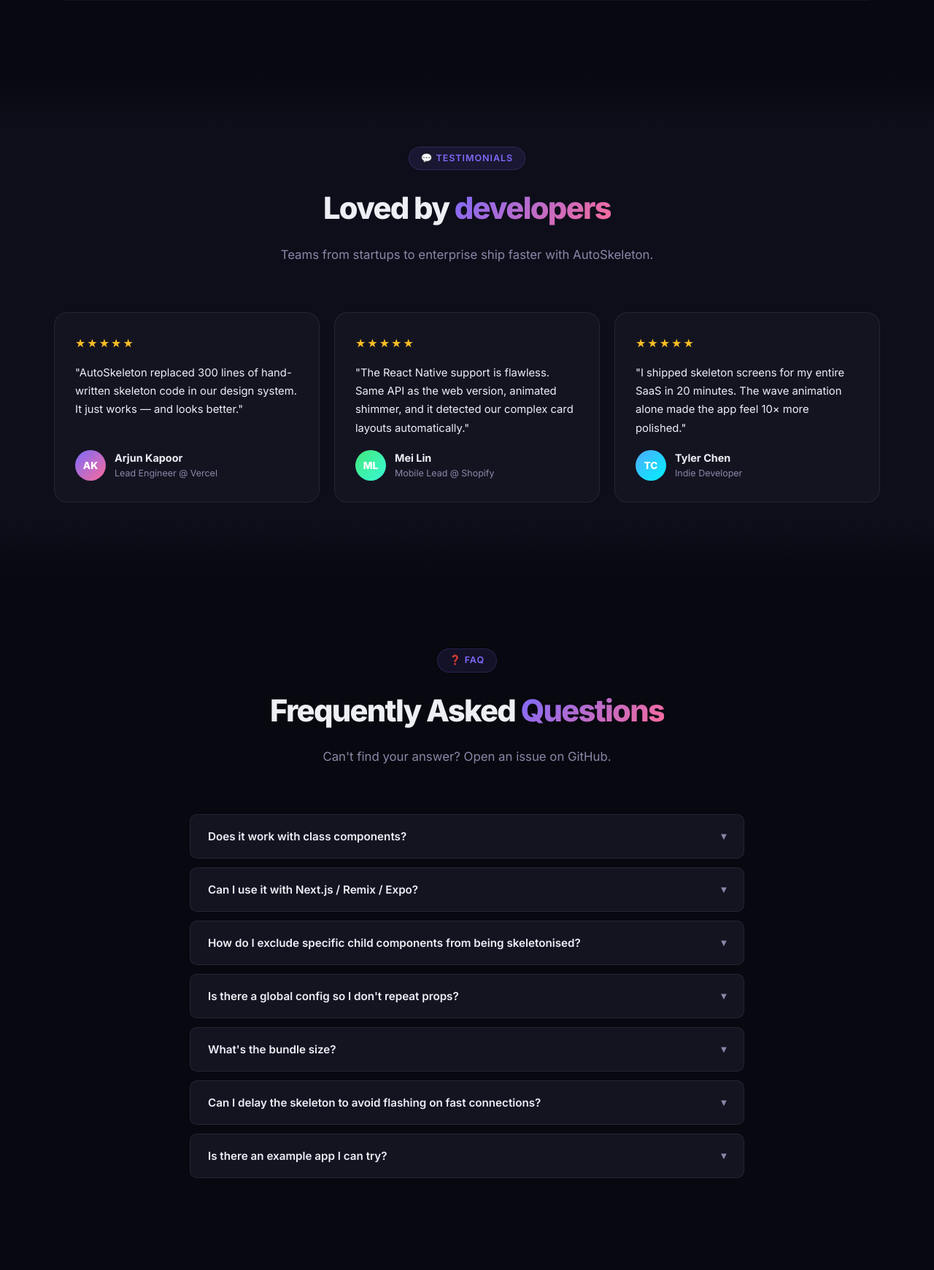
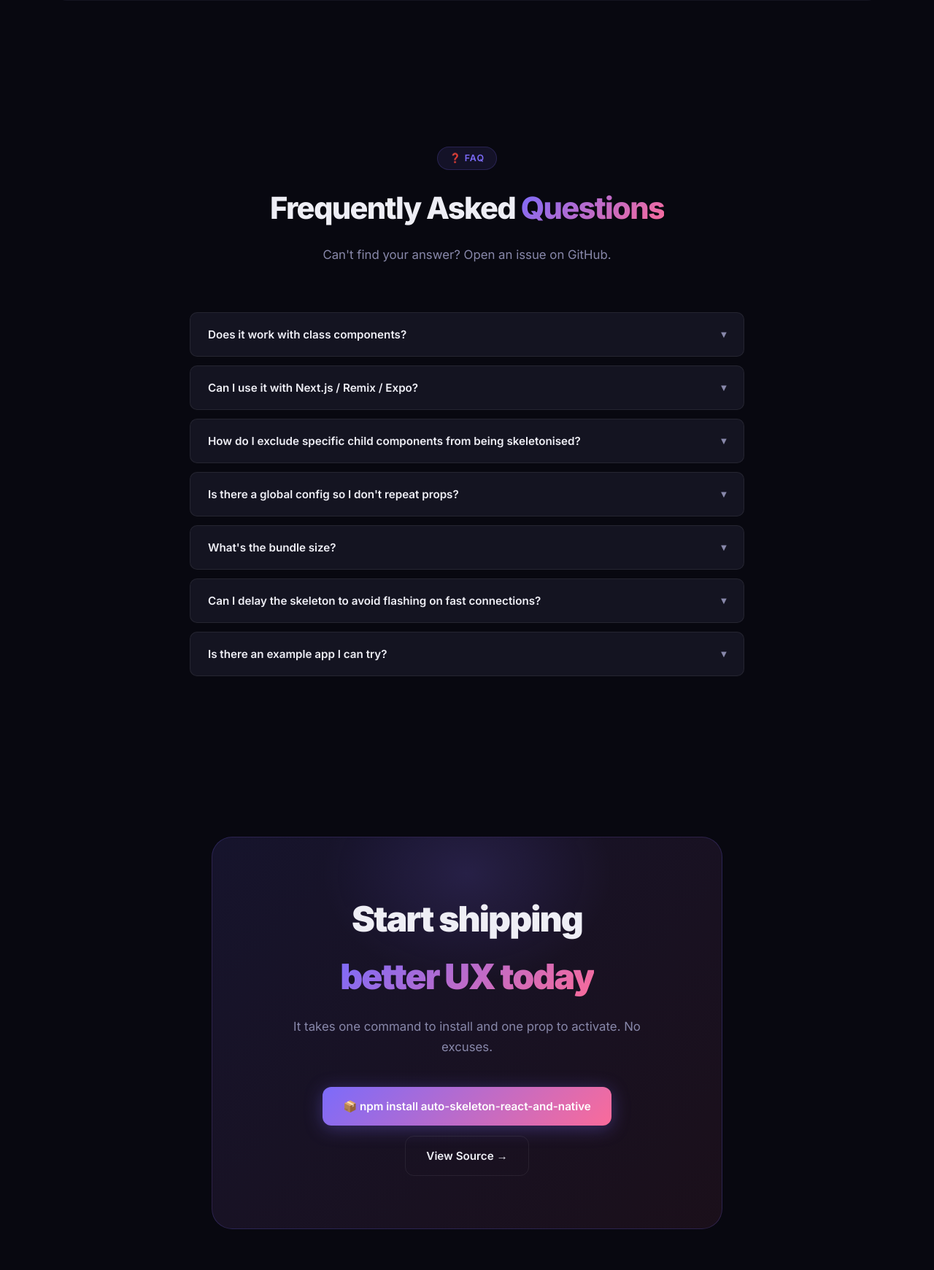
Before and after one commit to laddhaanshul/AutoSkeleton, a PHP site: page / in a window 1280 px wide. Shown: the part 4759-6500 px from the top of the page at 73% size. Run offline with PHP 8.4, Linux system fonts and the light colour scheme.

Commit message:
Update package references to auto-skeleton-react-and-native

```diff
--- a/website/index.php
+++ b/website/index.php
@@ -4,11 +4,11 @@
  * A beautiful landing page to promote the auto-skeleton npm package.
  */
 
-$packageName    = 'auto-skeleton';
+$packageName    = 'auto-skeleton-react-and-native';
 $version        = '1.0.0';
-$npmUrl         = 'https://www.npmjs.com/package/auto-skeleton';
-$githubUrl      = 'https://github.com/auto-skeleton/auto-skeleton';
-$installCommand = 'npm install auto-skeleton';
+$npmUrl         = 'https://www.npmjs.com/package/auto-skeleton-react-and-native';
+$githubUrl      = 'https://github.com/laddhaanshul/AutoSkeleton';
+$installCommand = 'npm install auto-skeleton-react-and-native';
 $pageTitle      = 'AutoSkeleton — Auto-generate Skeleton Loaders for React & React Native';
 $pageDesc       = 'Zero-config skeleton loading screens that automatically mirror your React and React Native component layouts. Just wrap and go.';
 
@@ -26,7 +26,7 @@ $features = [
     [
         'icon'  => '🌐',
         'title' => 'React & React Native',
-        'desc'  => 'One API, two platforms. Import from auto-skeleton for web and auto-skeleton/native for mobile — same props, same behaviour.',
+        'desc'  => 'One API, two platforms. Import from auto-skeleton-react-and-native for web and auto-skeleton-react-and-native/native for mobile — same props, same behaviour.',
     ],
     [
         'icon'  => '🎯',
@@ -63,12 +63,12 @@ $features = [
 $steps = [
     [
         'num'  => '01',
-        'code' => 'npm install auto-skeleton',
+        'code' => 'npm install auto-skeleton-react-and-native',
         'desc' => 'Add the package to your project.',
     ],
     [
         'num'  => '02',
-        'code' => "import { AutoSkeleton } from 'auto-skeleton';",
+        'code' => "import { AutoSkeleton } from 'auto-skeleton-react-and-native';",
         'desc' => 'Import the component (or /native for React Native).',
     ],
     [
@@ -942,7 +942,7 @@ $faqs = [
       </a>
 
       <div class="install-box" onclick="copyInstall(this)" title="Click to copy">
-        $ npm install auto-skeleton
+        $ npm install auto-skeleton-react-and-native
         <span class="copy-icon">⎘</span>
       </div>
 
@@ -1185,37 +1185,6 @@ $faqs = [
   </div>
 </section>
 
-<!-- ═══════════════════  TESTIMONIALS  ══════════════════════════ -->
-<section class="testimonials-section" id="testimonials">
-  <div class="container">
-    <div class="section-tag">
-      <span class="badge badge-accent">💬 Testimonials</span>
-    </div>
-    <h2 class="section-title">Loved by <span class="gradient-text">developers</span></h2>
-    <p class="section-desc">Teams from startups to enterprise ship faster with AutoSkeleton.</p>
-
-    <div class="testimonials-grid">
-      <?php foreach ($testimonials as $t): ?>
-      <div class="testimonial-card reveal">
-        <div class="testimonial-stars">★★★★★</div>
-        <p class="testimonial-text">"<?= htmlspecialchars($t['text']) ?>"</p>
-        <div class="testimonial-author">
-          <div
-            class="testimonial-avatar"
-            style="background: <?= $t['gradient'] ?>;"
-          >
-            <?= htmlspecialchars($t['avatar']) ?>
-          </div>
-          <div>
-            <div class="testimonial-name"><?= htmlspecialchars($t['name']) ?></div>
-            <div class="testimonial-role"><?= htmlspecialchars($t['role']) ?></div>
-          </div>
-        </div>
-      </div>
-      <?php endforeach; ?>
-    </div>
-  </div>
-</section>
 
 <!-- ═══════════════════  FAQ  ════════════════════════════════════ -->
 <section class="faq-section" id="faq">
@@ -1248,7 +1217,7 @@ $faqs = [
       <p>It takes one command to install and one prop to activate. No excuses.</p>
       <div class="cta-buttons">
         <a href="<?= htmlspecialchars($npmUrl) ?>" class="btn btn-primary" target="_blank" rel="noopener">
-          📦 npm install auto-skeleton
+          📦 npm install auto-skeleton-react-and-native
         </a>
         <a href="<?= htmlspecialchars($githubUrl) ?>" class="btn btn-outline" target="_blank" rel="noopener">
           View Source →
@@ -1283,7 +1252,7 @@ $faqs = [
 <script>
   // ── Copy install command ──
   function copyInstall(el) {
-    navigator.clipboard.writeText('npm install auto-skeleton').then(() => {
+    navigator.clipboard.writeText('npm install auto-skeleton-react-and-native').then(() => {
       const icon = el.querySelector('.copy-icon');
       icon.textContent = '✓';
       icon.style.color = '#4ade80';
```
